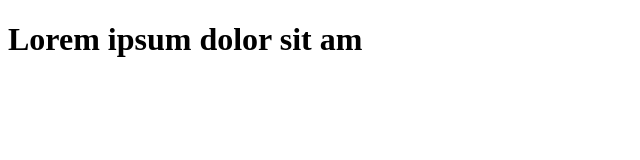
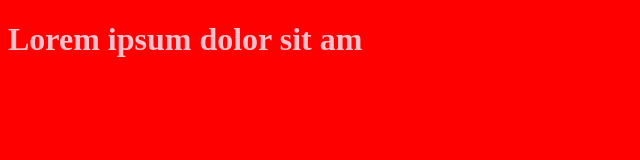
Before and after one commit to IsidoreSko/OhMyFood, a website: page index.html in a window 1280 px wide. Shown: the whole page, without its empty margins (0-640 px from the left). Drawn offline with Linux system fonts and the light colour scheme.

Commit message:
mise en place sass

```diff
--- a/index.html
+++ b/index.html
@@ -5,6 +5,7 @@
     <meta http-equiv="X-UA-Compatible" content="IE=edge" />
     <meta name="viewport" content="width=device-width, initial-scale=1.0" />
     <title>Ohmyfood</title>
+    <link rel="stylesheet" href="assets/css/style.css" />
   </head>
   <body>
     <header>
--- /dev/null
+++ b/sass/base/_base.scss
@@ -0,0 +1,6 @@
+@use "../utils/variable.scss" as v;
+
+body{
+    background-color: v.$primary-color;
+    color: pink;
+}
--- /dev/null
+++ b/sass/main.scss
@@ -0,0 +1 @@
+@use "base/base";
--- /dev/null
+++ b/sass/utils/variable.scss
@@ -0,0 +1 @@
+$primary-color: red
```
Also changed, not shown: package.json (added, +20 -0 lines), READMEOhmyfood.md (deleted), assets/css/style.css (added), assets/style.css (deleted), 1 other file.
